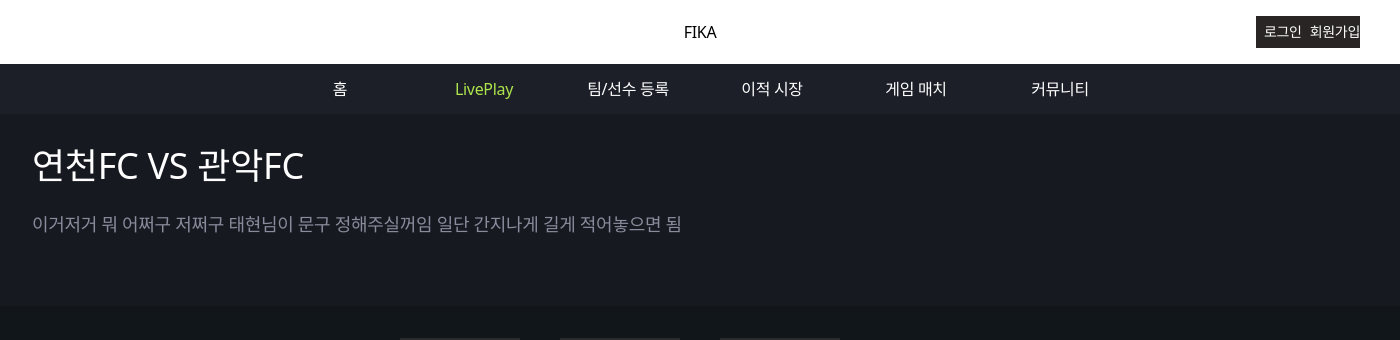
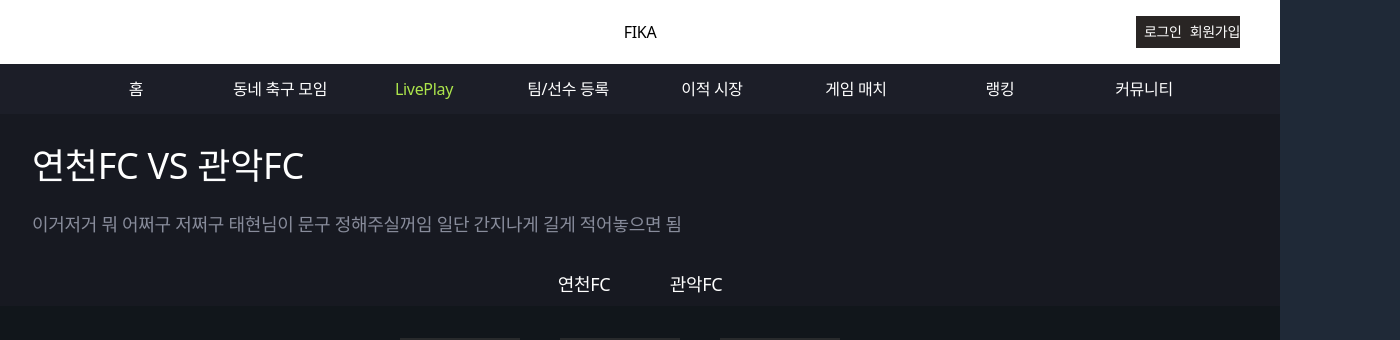
Before and after one commit to FIKA-viewvenger-s/FrontEnd, a Next.js app in the folder fika-front/: page /live-play in a window 1280 px wide. Shown: the top 340 px of the page, 1400 px wide, since content can reach past the window. Built offline with nearby package versions, Linux system fonts and the light colour scheme.

Commit message:
header, menu, tabs 레이아웃 수정 및 페이지 추가

```diff
--- a/fika-front/src/components/common/menu/index.tsx
+++ b/fika-front/src/components/common/menu/index.tsx
@@ -24,12 +24,11 @@ const Menu: FC<Props> = ({ title, desc, tabItem }) => {
   }
   return (
     <>
-      <div
-        className={clsx(
-          "bg-page-menu-bg-color p-8 mb-8",
+      <div className="bg-page-menu-bg-color">
+        <div className={clsx(
+          "p-8 mb-8 max-w-[1400px] m-auto",
           tabItem ? "pb-0" : "pb-9"
-        )}
-      >
+      )}>
         <div className="text-4xl text-white pb-6">{title}</div>
         <div className="text-lg text-light-gray-text-color mb-8">{desc}</div>
         <div className="flex justify-center">
@@ -50,6 +49,7 @@ const Menu: FC<Props> = ({ title, desc, tabItem }) => {
               </div>
             );
           })}
+          </div>
         </div>
       </div>
     </>
--- a/fika-front/src/components/common/tabs/index.tsx
+++ b/fika-front/src/components/common/tabs/index.tsx
@@ -7,6 +7,8 @@ const getPathName = (item: string) => {
   switch (item) {
     case "홈":
       return "/";
+    case "동네 축구 모임":
+      return "/hometown-pub";
     case "LivePlay":
       return "/live-play";
     case "팀/선수 등록": //tab에 노출될 값
@@ -15,6 +17,8 @@ const getPathName = (item: string) => {
       return "/transfer-market";
     case "게임 매치":
       return "/game-match";
+    case "랭킹":
+      return "/ranking";
     case "커뮤니티":
       return "/community";
     default:
--- a/fika-front/src/constants/default.ts
+++ b/fika-front/src/constants/default.ts
@@ -1,8 +1,10 @@
 export const tabItems = [
   "홈",
+  "동네 축구 모임",
   "LivePlay",
   "팀/선수 등록",
   "이적 시장",
   "게임 매치",
+  "랭킹",
   "커뮤니티",
 ];
--- /dev/null
+++ b/fika-front/src/pages/hometown-pub/index.tsx
@@ -0,0 +1,26 @@
+import { ReactNode } from "react";
+import Header from "src/components/common/header";
+import Tabs from "src/components/common/tabs";
+
+const HometownPub = () => {
+  return (
+    <div>
+      <div className="mt-10 text-white text-[100px]">HometownPub</div>
+    </div>
+  )
+ }
+
+
+HometownPub.getLayout = (page: ReactNode) => {
+  return (
+    <>
+      <Header title="FIKA">
+        <Tabs />
+      </Header>
+      <main>{page}</main>
+    </>
+  );
+};
+
+
+export default HometownPub
--- a/fika-front/src/pages/live-play/index.tsx
+++ b/fika-front/src/pages/live-play/index.tsx
@@ -8,7 +8,13 @@ import Team from "src/components/livePlay/Team";
 import { NextPageWithLayout } from "src/types";
 import PlayerItem from "../../components/livePlay/PlayerItem";
 
-const teamTab = ["연천FC", "관악FC"];
+const teamTab = [{
+  label:"연천FC",
+  value:"1",
+},{
+  label:"관악FC",
+  value:"2",
+}];
 
 export const Player = [
   {
@@ -78,12 +84,7 @@ const LivePlay: NextPageWithLayout = () => {
 
   return (
     <>
-      <Menu
-        title="연천FC VS 관악FC"
-        desc="이거저거 뭐 어쩌구 저쩌구 태현님이 문구 정해주실꺼임 일단 간지나게
-          길게 적어놓으면 됨"
-        tabItem={teamTab}
-      />
+
       <div className="bg-[#11161B] flex">
         <div className="왼쪽영역 py-[16px] px-[23px] w-[400px] text-white">
           <Team />
@@ -119,6 +120,12 @@ LivePlay.getLayout = (page: ReactNode) => {
       <Header title="FIKA">
         <Tabs />
       </Header>
+      <Menu
+        title="연천FC VS 관악FC"
+        desc="이거저거 뭐 어쩌구 저쩌구 태현님이 문구 정해주실꺼임 일단 간지나게
+          길게 적어놓으면 됨"
+        tabItem={teamTab}
+      />
       <main>{page}</main>
     </>
   );
--- a/fika-front/src/pages/player-management/index.tsx
+++ b/fika-front/src/pages/player-management/index.tsx
@@ -8,10 +8,7 @@ import { NextPageWithLayout } from "src/types";
 const PlayerManagement: NextPageWithLayout = () => {
   return (
     <div>
-      <Menu
-        title="팀/선수 등록"
-        desc="이거저거 뭐 어쩌구 저쩌구 태현님이 문구 정해주실꺼임 일단 간지나게 길게 적어놓으면 됨"
-      />
+
       <ManagementItem />
     </div>
   );
@@ -26,6 +23,10 @@ PlayerManagement.getLayout = (page: ReactNode) => {
       <Header title="FIKA">
         <Tabs />
       </Header>
+      <Menu
+        title="팀/선수 등록"
+        desc="이거저거 뭐 어쩌구 저쩌구 태현님이 문구 정해주실꺼임 일단 간지나게 길게 적어놓으면 됨"
+      />
       <main>{page}</main>
     </>
   );
--- a/fika-front/src/pages/player-management/registration/index.tsx
+++ b/fika-front/src/pages/player-management/registration/index.tsx
@@ -11,10 +11,7 @@ const Registration = () => {
 
   return (
     <div>
-      <Menu
-        title="팀등록" //변경되는값
-        desc="이거저거 뭐 어쩌구 저쩌구 태현님이 문구 정해주실꺼임 일단 간지나게 길게 적어놓으면 됨"
-      />
+
       <RegistrationItem setOpen={setOpen} />
       {open && <RegistrationDialog setOpen={setOpen} />}
     </div>
@@ -27,6 +24,10 @@ Registration.getLayout = (page: ReactNode) => {
       <Header title="FIKA">
         <Tabs />
       </Header>
+      <Menu
+        title="팀등록" //변경되는값
+        desc="이거저거 뭐 어쩌구 저쩌구 태현님이 문구 정해주실꺼임 일단 간지나게 길게 적어놓으면 됨"
+      />
       <main>{page}</main>
     </>
   );
--- /dev/null
+++ b/fika-front/src/pages/ranking/index.tsx
@@ -0,0 +1,26 @@
+import { ReactNode } from "react";
+import Header from "src/components/common/header";
+import Tabs from "src/components/common/tabs";
+
+const Ranking = () => {
+  return (
+    <div>
+      <div className="mt-10 text-white text-[100px]">Ranking</div>
+    </div>
+  )
+ }
+
+
+Ranking.getLayout = (page: ReactNode) => {
+  return (
+    <>
+      <Header title="FIKA">
+        <Tabs />
+      </Header>
+      <main>{page}</main>
+    </>
+  );
+};
+
+
+export default Ranking
--- a/fika-front/src/pages/transfer-market/index.tsx
+++ b/fika-front/src/pages/transfer-market/index.tsx
@@ -23,11 +23,7 @@ const TransferMarket: NextPageWithLayout = () => {
   console.log('test', test)
   return (
     <div>
-      <Menu
-        title="이적시장"
-        desc="이거저거 뭐 어쩌구 저쩌구 태현님이 문구 정해주실꺼임 일단 간지나게 길게 적어놓으면 됨"
-        tabItem={tabItem}
-      />
+
       {
         test === '1'
         ? <PlayerItem/>
@@ -46,6 +42,11 @@ TransferMarket.getLayout = (page: ReactNode) => {
       <Header title="FIKA">
         <Tabs />
       </Header>
+      <Menu
+        title="이적시장"
+        desc="이거저거 뭐 어쩌구 저쩌구 태현님이 문구 정해주실꺼임 일단 간지나게 길게 적어놓으면 됨"
+        tabItem={tabItem}
+      />
       <main>{page}</main>
     </>
   );
--- a/fika-front/tailwind.css
+++ b/fika-front/tailwind.css
@@ -9,7 +9,10 @@
 
   body {
     letter-spacing: -0.3px;
-    @apply mx-auto h-full w-[1400px] overflow-y-scroll bg-white sm:bg-gray-800;
+    @apply mx-auto h-full  overflow-y-scroll bg-white sm:bg-gray-800;
+  }
+  main {
+    @apply max-w-[1400px] m-auto
   }
 
   #__next {
```
